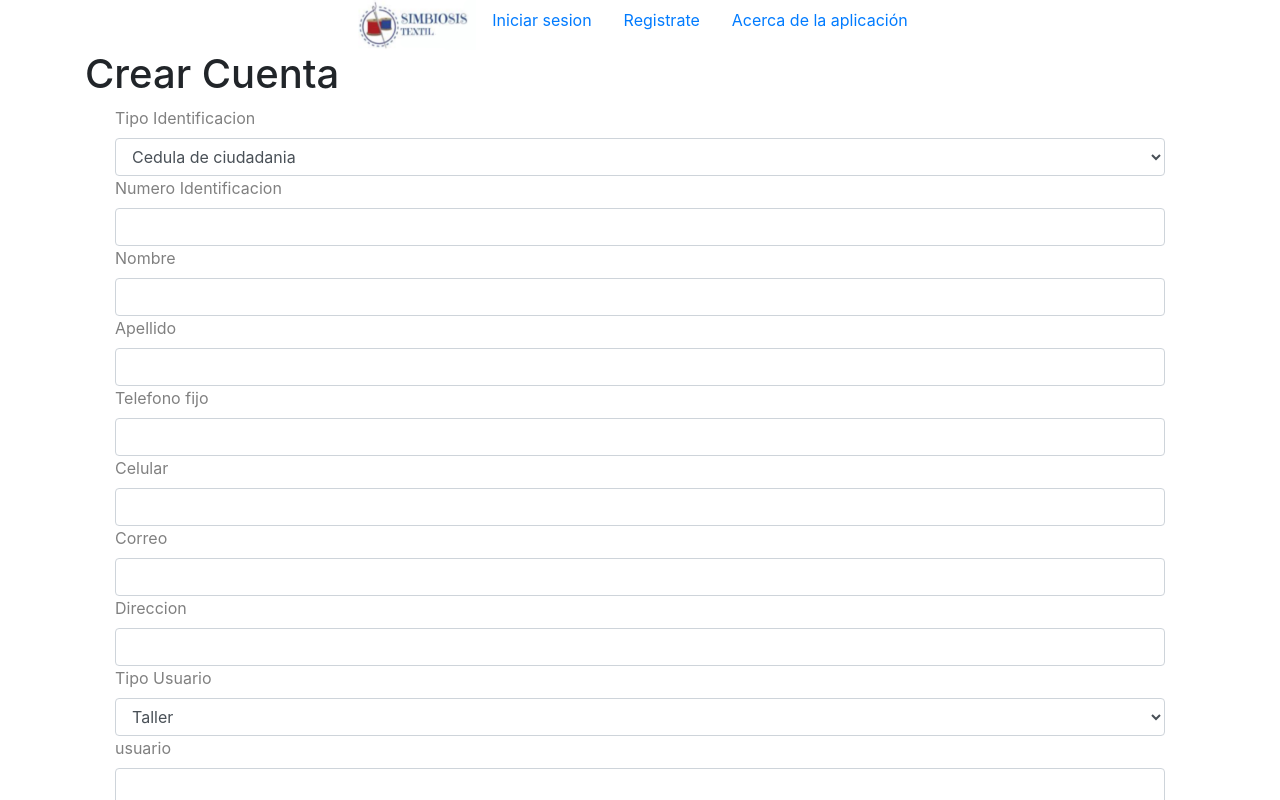
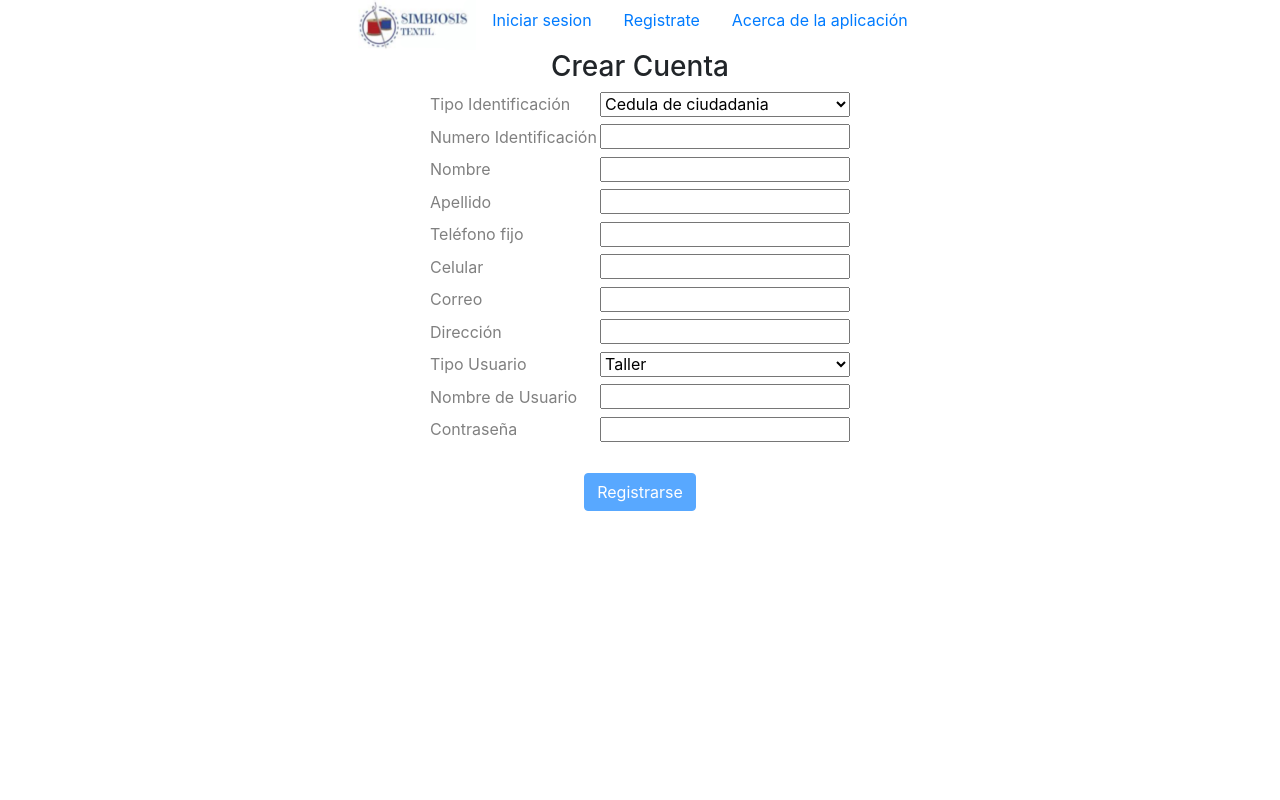
Before and after one commit to MilaMesa/simbiosis-view, a React (Create React App) app: page / in a window 1280 px wide. Both pictures are taken after a click on the item "Registrate!". Shown: the top 800 px of the page. Built offline with nearby package versions, Linux system fonts and the light colour scheme.

Commit message:
RegistrarseCompacto

```diff
--- a/src/Components/Register/CrearCuenta.js
+++ b/src/Components/Register/CrearCuenta.js
@@ -1,5 +1,6 @@
 import React from 'react';
 import { Link } from "react-router-dom";
+import './Register.css'
 
 class CrearCuenta extends React.Component {
     constructor(props) {
@@ -166,10 +167,12 @@ class CrearCuenta extends React.Component {
             }
         }).then((response) => response.json())
             .then((data) => {
+                console.log({ data });
                 let errors = this.state.errors;
                 let mensaje = this.state.mensaje;
                 if (!data.error) {
                     this.props.onLogged(data.numeroIdentificacion, this.state.usuario);
+                    console.log({ data });
                 } else if (data.status === 409) {
                     errors.usuario = 'El usuario ya existe, por favor cambielo por uno nuevo';
                 } else if (data.status === 424) {
@@ -199,14 +202,24 @@ class CrearCuenta extends React.Component {
 
     render() {
         return (
-            <div className='container'>
-                <h1>Crear Cuenta</h1>
-                <div className='container'>
+
+                <div className="general">
+
+
+
+
+                    <div>
+                        <center>
+                    <h3>Crear Cuenta</h3>
+                    </center>
                         <div className='col'>
                             <form onSubmit={this.handleSubmit} className='form-group'>
-                            <label htmlFor="tipoIdentificacion">Tipo Identificacion</label>
-                            <select
-                                className='form-control'
+
+                                <div>
+                                    <label className="laders" htmlFor="tipoIdentificacion">Tipo Identificación</label>
+
+                                    <select className="Seleccion"
+
                                         id="tipoIdentificacion"
                                         onChange={this.handleChange}
                                         value={this.state.tipoIdentificacion}
@@ -215,78 +228,98 @@ class CrearCuenta extends React.Component {
                                         <option value='CE'>Cedula de extrangeria</option>
                                         <option value='TI'>Tarjeta de identidad</option>
                                         <option value='PAS'>Pasaporte</option>
-                                <option value='PEP'>Permiso especial de permanencia</option>
                                     </select>
-                            <label htmlFor="numeroIdentificacion">Numero Identificacion</label>
-                            <input
-                                className='form-control'
+                                </div>
+                                <div>
+                                    <label className="laders" htmlFor="numeroIdentificacion">Numero Identificación</label>
+                                    <input className="Seleccion"
+
                                         id="numeroIdentificacion"
                                         onChange={this.handleChange}
                                         value={this.state.numeroIdentificacion}
                                     />
                                     {this.state.errors.numeroIdentificacion ? <div><span className='text-danger'>{this.state.errors.numeroIdentificacion}</span><br /></div> : <div></div>}
-                            <label htmlFor="nombre">Nombre</label>
-                            <input
-                                className='form-control'
+                                </div>
+
+
+                                <div>
+                                    <label className="laders" htmlFor="nombre">Nombre</label>
+                                    <input className="Seleccion"
                                         id="nombre"
                                         onChange={this.handleChange}
                                         value={this.state.nombre}
                                     />
                                     {this.state.errors.nombre ? <div><span className='text-danger'>{this.state.errors.nombre}</span><br /></div> : <div></div>}
-                            <label htmlFor="apellido">Apellido</label>
-                            <input
-                                className='form-control'
+                                </div>
+
+
+                                <div>
+                                    <label className="laders" htmlFor="apellido">Apellido</label>
+                                    <input className="Seleccion"
                                         id="apellido"
                                         onChange={this.handleChange}
                                         value={this.state.apellido}
                                     />
                                     {this.state.errors.apellido ? <div> <span className='text-danger'>{this.state.errors.apellido}</span><br /></div> : <div></div>}
-                            <label htmlFor="telefono">Telefono fijo</label>
-                            <input
-                                className='form-control'
+                                </div>
+
+                                <div>
+                                    <label className="laders" htmlFor="telefono">Teléfono fijo</label>
+                                    <input className="Seleccion"
                                         id="telefono"
                                         onChange={this.handleChange}
                                         value={this.state.telefono}
                                     />
                                     {this.state.errors.telefono ? <div><span className='text-danger'>{this.state.errors.telefono}</span><br /></div> : <div></div>}
-                            <label htmlFor="celular">Celular</label>
-                            <input
-                                className='form-control'
+                                </div>
+
+                                <div>
+                                    <label className="laders" htmlFor="celular">Celular</label>
+                                    <input className="Seleccion"
                                         id="celular"
                                         onChange={this.handleChange}
                                         value={this.state.celular}
                                     />
                                     {this.state.errors.celular ? <div><span className='text-danger'>{this.state.errors.celular}</span><br /></div> : <div></div>}
-                            <label htmlFor="correo">Correo</label>
-                            <input
-                                className='form-control'
+                                </div>
+
+                                <div>
+                                    <label className="laders" htmlFor="correo">Correo</label>
+                                    <input className="Seleccion"
                                         id="correo"
                                         onChange={this.handleChange}
                                         value={this.state.correo}
                                     />
                                     {this.state.errors.correo ? <div><span className='text-danger'>{this.state.errors.correo}</span><br /></div> : <div></div>}
-                            <label htmlFor="direccion">Direccion</label>
-                            <input
-                                className='form-control'
+                                </div>
+
+                                <div>
+                                    <label className="laders" htmlFor="direccion">Dirección</label>
+                                    <input className="Seleccion"
                                         id="direccion"
                                         onChange={this.handleChange}
                                         value={this.state.direccion}
                                     />
                                     {this.state.errors.direccion ? <div><span className='text-danger'>{this.state.errors.direccion}</span><br /></div> : <div></div>}
-                            <label htmlFor="tipoUsuario">Tipo Usuario</label>
-                            <select
-                                className='form-control'
+                                </div>
+
+                                <div>
+                                    <label className="laders" htmlFor="tipoUsuario">Tipo Usuario</label>
+                                    <select className="Seleccion"
                                         id='tipoUsuario'
                                         onChange={this.handleChange}
                                         value={this.state.tipoUsuario}>
                                         <option value='TALLER'>Taller</option>
                                         <option value='PROVEEDOR'>Proveedor</option>
+                                        <option value='ADMINISTRADOR'>Administrador</option>
                                     </select>
                                     {
                                         this.state.tipoUsuario === 'PROVEEDOR' ?
                                             <div>
-                                        <label htmlFor="nombreEmpresa">nombreEmpresa</label>
-                                        <input
+
+                                                <div>
+                                                    <label className="laders" htmlFor="nombreEmpresa">Nombre Empresa</label>
+                                                    <input className="Seleccion"
                                                         id="nombreEmpresa"
                                                         onChange={this.handleChange}
                                                         value={this.state.nombreEmpresa}
@@ -294,34 +327,47 @@ class CrearCuenta extends React.Component {
                                                     <br />
                                                     {this.state.errors.nombreEmpresa ? <div><span className='text-danger'>{this.state.errors.nombreEmpresa}</span><br /></div> : <div></div>}
                                                 </div>
+                                            </div>
                                             :
                                             <div />
                                     }
-                            <label htmlFor="usuario">usuario</label>
-                            <input
-                                className='form-control'
+
+                                    <div>
+                                        <label className="laders" htmlFor="usuario">Nombre de Usuario</label>
+                                        <input className="Seleccion"
+
                                             id="usuario"
                                             onChange={this.handleChange}
                                             value={this.state.usuario}
                                         />
                                         {this.state.errors.usuario ? <div><span className='text-danger'>{this.state.errors.usuario}</span><br /></div> : <div></div>}
-                            <label htmlFor="password">Contraseña</label>
-                            <input
-                                className='form-control'
+                                    </div>
+
+                                    <div>
+                                        <label className="laders" htmlFor="password">Contraseña</label>
+                                        <input className="Seleccion"
+
                                             id="password"
                                             type="password"
                                             onChange={this.handleChange}
                                             value={this.state.password}
                                         />
                                         {this.state.errors.password ? <div><span className='text-danger'>{this.state.errors.password}</span><br /></div> : <div></div>}
+                                    </div>
+                                </div>
                                 <br />
+                                <center>
                                     <button className='btn btn-primary' disabled={this.state.error}>Registrarse</button>
+                                </center>
+
                             </form>
                             {this.state.mensaje.length > 0 ? <div><span className='text-danger'>{this.state.mensaje}</span></div> : <div />}
                         </div>
-                    <li className='btn btn-link'><Link to="/">Inicia sesion</Link></li>
+
                     </div>
+
             </div>
+
         );
     }
 };
--- /dev/null
+++ b/src/Components/Register/Register.css
@@ -0,0 +1,13 @@
+.general{
+    display: flex;
+    justify-content: center;
+}
+
+.laders{
+  width:170px;
+}
+
+.Seleccion{
+  width: 250px;
+  height: 25px;
+}
```
Lines whose indentation alone changed are shown as unchanged.
